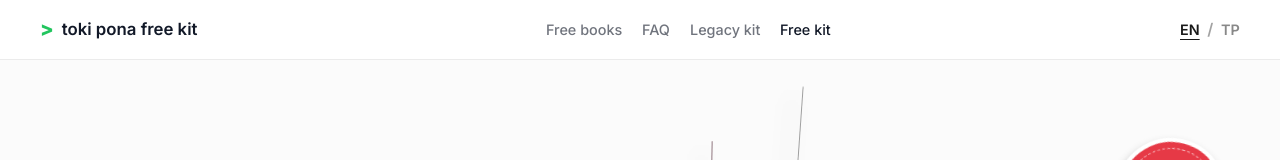
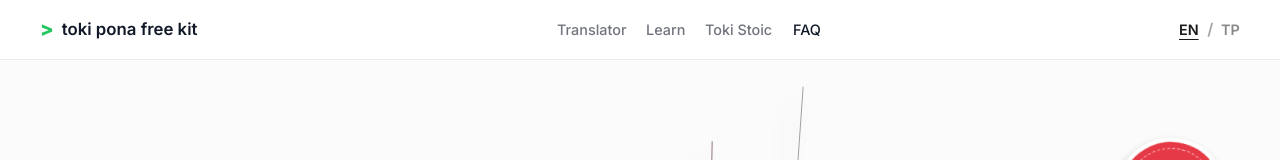
Before and after one commit to markoblogo/toki-free-kit, a Next.js app: page /en in a window 1280 px wide. Shown: the top 160 px of the page. Built offline with nearby package versions, Linux system fonts and the light colour scheme; grey boxes are pictures that could not be loaded; a web font is replaced by a local one.

Commit message:
fix: update header nav to match toki stoic links

```diff
--- a/src/components/Header.tsx
+++ b/src/components/Header.tsx
@@ -15,17 +15,17 @@ export default function Header({ lang, dict }: { lang: 'en' | 'tp'; dict?: any }
         </div>
 
         <nav className={styles.nav} aria-label="Site navigation">
-          <a className={`${styles.navLink} ux-hover-btn ux-focus-ring`} href={`${pageHref}#collection`}>
-            {dict?.header?.nav?.free_books ?? 'Free books'}
+          <a className={`${styles.navLink} ux-hover-btn ux-focus-ring`} href="https://toki.abvx.xyz/" target="_blank" rel="noopener noreferrer">
+            {dict?.header?.nav?.translator ?? 'Translator'}
           </a>
-          <a className={`${styles.navLink} ux-hover-btn ux-focus-ring`} href={`${pageHref}#faq`}>
+          <a className={`${styles.navLink} ux-hover-btn ux-focus-ring`} href="https://toki.abvx.xyz/learn" target="_blank" rel="noopener noreferrer">
+            {dict?.header?.nav?.learn ?? 'Learn'}
+          </a>
+          <a className={`${styles.navLink} ux-hover-btn ux-focus-ring`} href="https://stoic.abvx.xyz/" target="_blank" rel="noopener noreferrer">
+            {dict?.header?.nav?.toki_stoic ?? 'Toki Stoic'}
+          </a>
+          <a className={`${styles.navLink} ${styles.navLinkActive} ux-hover-btn ux-focus-ring`} href={`${pageHref}#faq`}>
             {dict?.header?.nav?.faq ?? 'FAQ'}
-          </a>
-          <a className={`${styles.navLink} ux-hover-btn ux-focus-ring`} href="https://toki.abvx.xyz/kit/" target="_blank" rel="noopener noreferrer">
-            {dict?.header?.nav?.legacy ?? 'Legacy kit'}
-          </a>
-          <a className={`${styles.navLink} ${styles.navLinkActive} ux-hover-btn ux-focus-ring`} href={pageHref}>
-            {dict?.header?.nav?.current ?? 'Free kit'}
           </a>
         </nav>
 
--- a/src/dictionaries/en.json
+++ b/src/dictionaries/en.json
@@ -8,10 +8,11 @@
     "brand": "toki pona free kit",
     "lang": "EN / TP",
     "nav": {
-      "free_books": "Free books",
+      "translator": "Translator",
+      "learn": "Learn",
+      "toki_stoic": "Toki Stoic",
       "faq": "FAQ",
-      "legacy": "Legacy kit",
-      "current": "Free kit"
+      "legacy": "Legacy kit"
     }
   },
   "hero": {
--- a/src/dictionaries/tp.json
+++ b/src/dictionaries/tp.json
@@ -8,10 +8,11 @@
     "brand": "kulupu lipu pi toki pona",
     "lang": "EN / TP",
     "nav": {
-      "free_books": "lipu free",
+      "translator": "Translator",
+      "learn": "Learn",
+      "toki_stoic": "Toki Stoic",
       "faq": "FAQ",
-      "legacy": "legacy",
-      "current": "free kit"
+      "legacy": "legacy"
     }
   },
   "hero": {
```
